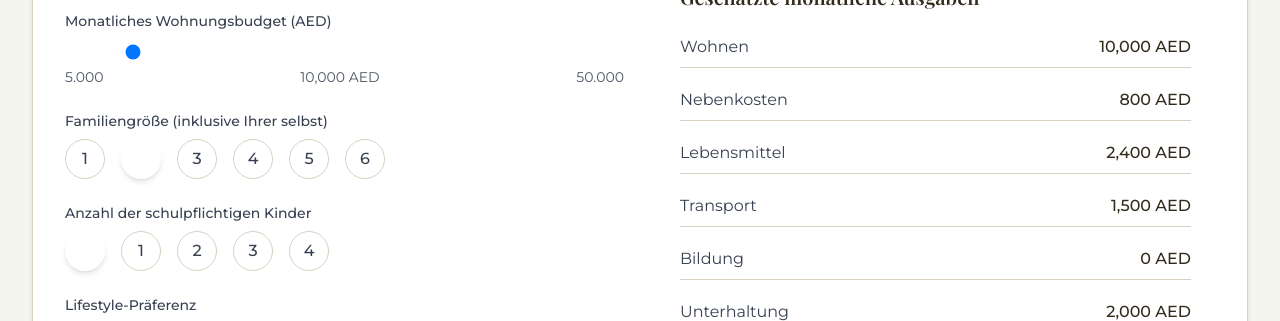
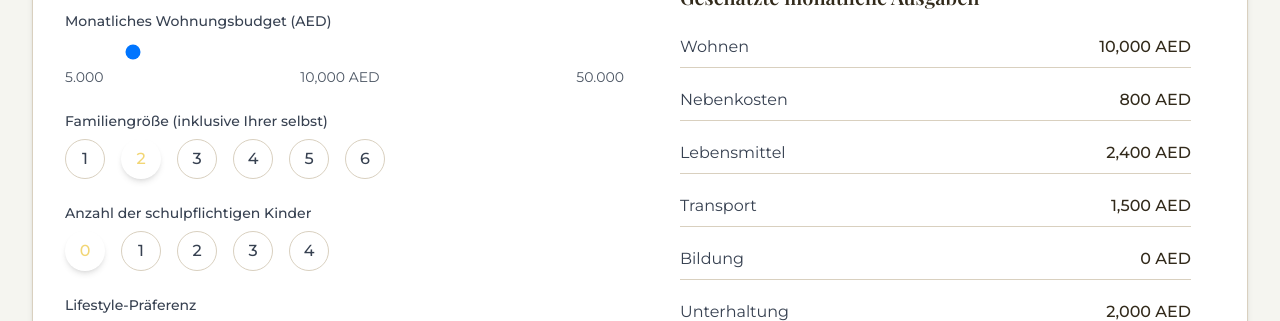
Before and after one commit to LepcsikMike/dubai-move-guide, a React (Vite) app: page /ressourcen in a window 1280 px wide. Shown: the part 2980-3301 px from the top of the page. Built offline with nearby package versions, Linux system fonts and the light colour scheme.

Commit message:
feat: Style active buttons in cost calculator
Apply text-brand-light-gold color to active buttons in the cost calculator.

```diff
--- a/src/pages/resources/CostCalculator.tsx
+++ b/src/pages/resources/CostCalculator.tsx
@@ -1,4 +1,3 @@
-
 import React, { useState } from 'react';
 import { Link } from 'react-router-dom';
 import { Calculator, ArrowRight } from 'lucide-react';
@@ -120,7 +119,7 @@ const CostCalculator = () => {
                       onClick={() => setFamilySize(size)}
                       className={`w-10 h-10 rounded-full ${
                         familySize === size
-                          ? "gold-gradient-bg text-white shadow-md"
+                          ? "bg-dubai-gold text-brand-light-gold shadow-md"
                           : "bg-dubai-sand/50 text-gray-700 hover:bg-dubai-dark-sand/30 border border-dubai-dark-sand/30"
                       } flex items-center justify-center font-medium transition-colors`}
                     >
@@ -141,7 +140,7 @@ const CostCalculator = () => {
                       onClick={() => setSchoolAge(num)}
                       className={`w-10 h-10 rounded-full ${
                         schoolAge === num
-                          ? "gold-gradient-bg text-white shadow-md"
+                          ? "bg-dubai-gold text-brand-light-gold shadow-md"
                           : "bg-dubai-sand/50 text-gray-700 hover:bg-dubai-dark-sand/30 border border-dubai-dark-sand/30"
                       } flex items-center justify-center font-medium transition-colors`}
                     >
```
